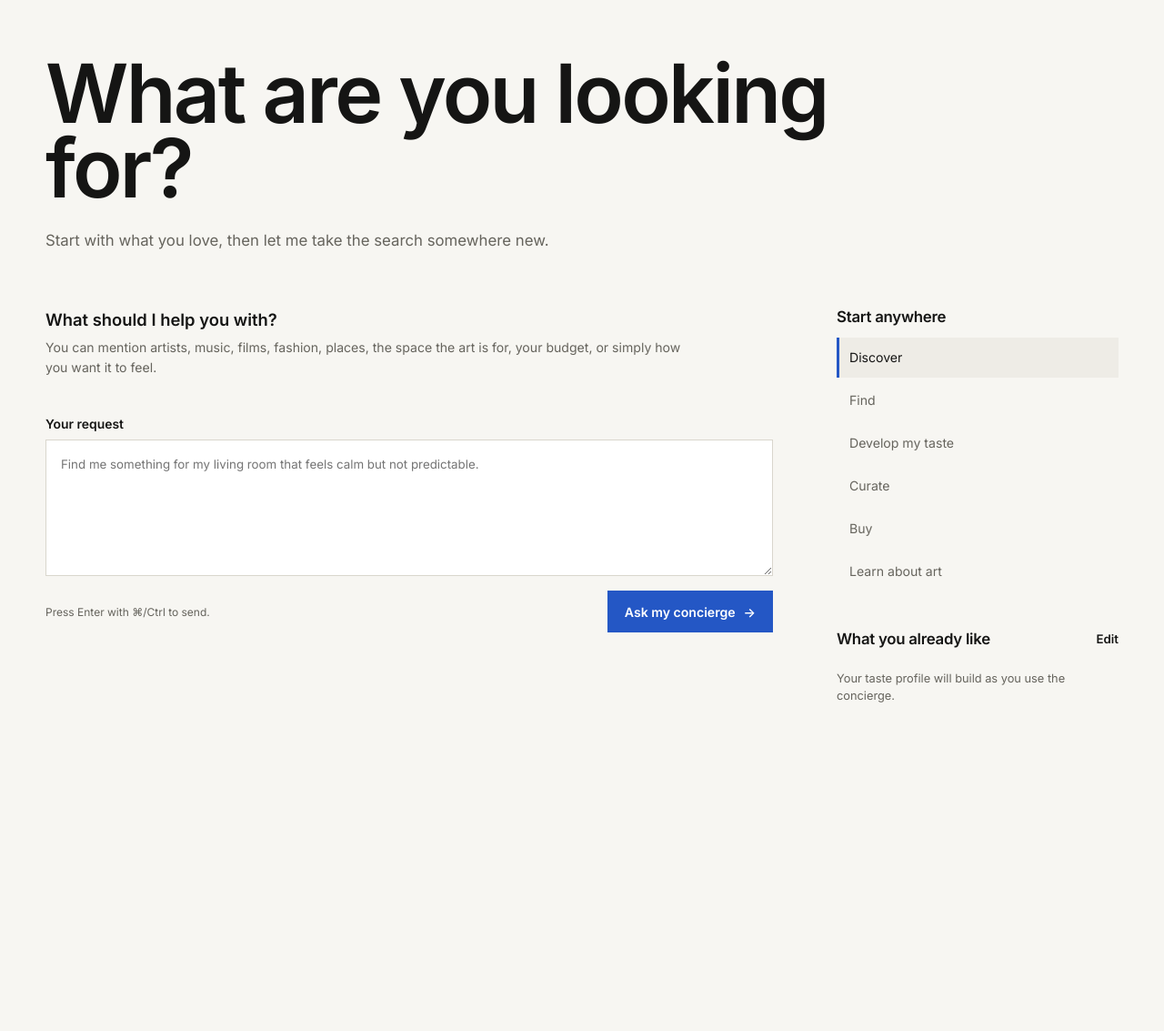
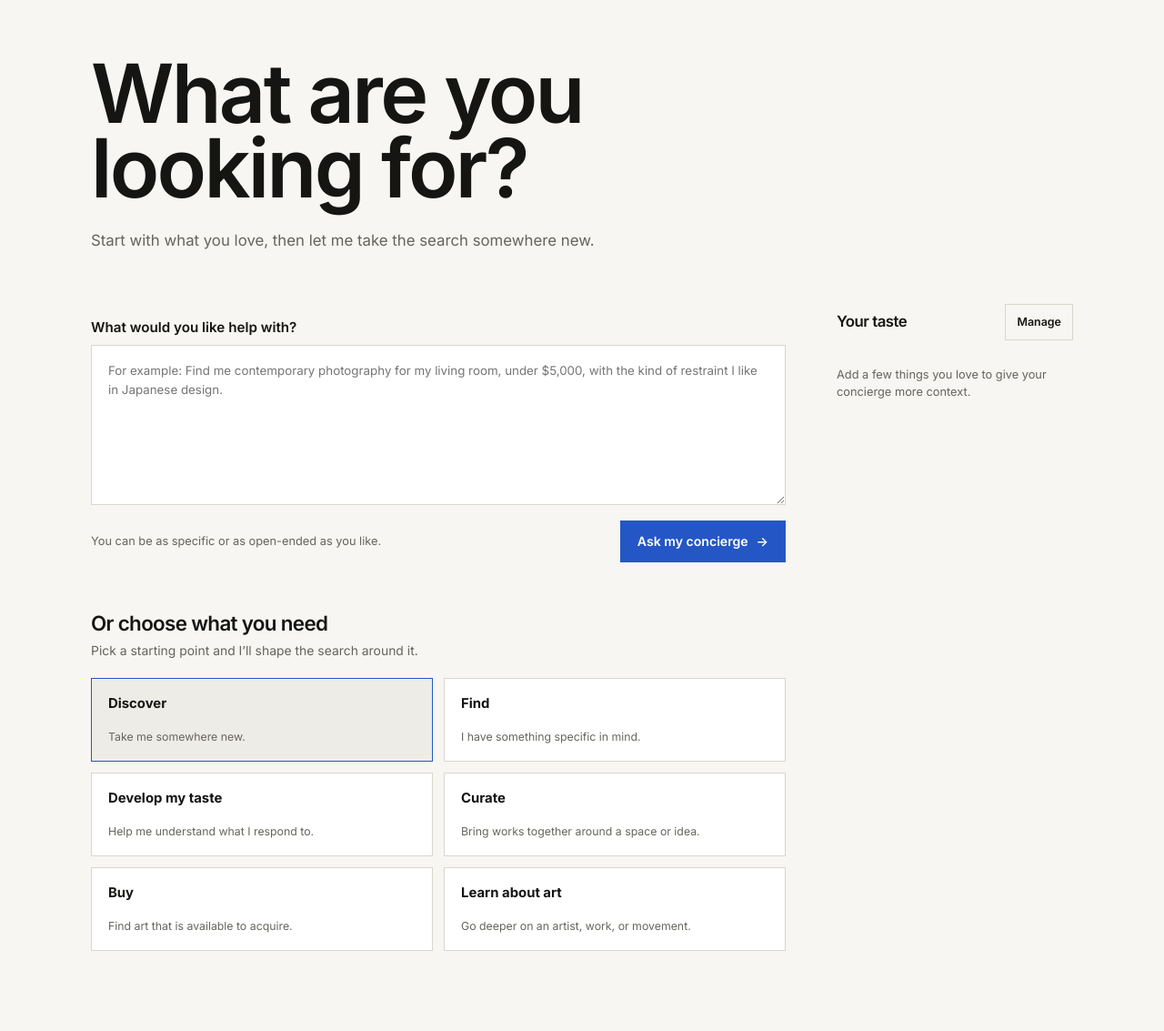
Before and after one commit to edimaudo/ArtCo, a FastAPI app: page /concierge in a window 1280 px wide. Shown: the part 72-1205 px from the top of the page at 91% size. Before the commit the page ends 844 px from the top, so only its background shows below. Run offline with FastAPI, Linux system fonts and the light colour scheme.

Commit message:
Add files via upload

```diff
--- a/static/css/style.css
+++ b/static/css/style.css
@@ -223,60 +223,105 @@ h3 { font-size: 1.15rem; }
   gap: 48px;
   align-items: end;
 }
-.header-action { align-self: end; }
-.concierge-layout {
-  margin-top: 62px;
+.concierge-shell { max-width: 1080px; margin: 0 auto; }
+.concierge-header { max-width: 820px; }
+.concierge-main {
+  margin-top: 54px;
   display: grid;
-  grid-template-columns: minmax(0, 1fr) 310px;
-  gap: 70px;
+  grid-template-columns: minmax(0, 1fr) 260px;
+  gap: 56px;
   align-items: start;
 }
-.conversation-panel { max-width: 820px; }
-.conversation-intro { padding-bottom: 22px; }
-.concierge-prompt { font-size: 1.15rem; font-weight: 600; }
-.conversation-hint { margin-top: 9px; max-width: 720px; color: var(--muted); font-size: .88rem; line-height: 1.55; }
-.conversation-history { display: grid; gap: 18px; margin-bottom: 22px; }
-.conversation-entry { padding: 17px 0; border-top: 1px solid var(--line); }
-.conversation-entry .label { font-size: .76rem; color: var(--muted); margin-bottom: 7px; }
-.conversation-entry p:last-child { font-size: .94rem; line-height: 1.6; }
-.request-composer { margin-top: 22px; }
-.request-composer > label { display: block; margin-bottom: 9px; font-size: .87rem; font-weight: 600; }
+.conversation-panel { min-width: 0; }
+.conversation-history { display: grid; gap: 18px; margin-bottom: 18px; }
+.conversation-entry { padding: 16px 0; }
+.conversation-entry + .conversation-entry { border-top: 1px solid var(--line); }
+.conversation-entry .label { font-size: .78rem; color: var(--muted); margin-bottom: 7px; }
+.conversation-entry p:last-child { font-size: .96rem; line-height: 1.6; }
+.request-composer { margin-top: 0; }
+.request-composer > label { display: block; margin-bottom: 10px; font-size: .95rem; font-weight: 600; }
 .request-composer textarea {
   width: 100%;
-  min-height: 150px;
-  padding: 16px;
+  min-height: 176px;
+  padding: 17px 18px;
   border: 1px solid var(--line);
   background: var(--surface);
   color: var(--text);
   resize: vertical;
-  line-height: 1.55;
+  line-height: 1.6;
 }
-.request-composer textarea:focus { border-color: var(--accent); }
-.composer-footer { margin-top: 12px; display: flex; justify-content: space-between; align-items: center; gap: 20px; }
-#requestHint { color: var(--muted); font-size: .75rem; }
-.context-panel { display: grid; gap: 44px; }
-.context-block { min-width: 0; }
-.context-block h2 { font-size: 1.05rem; letter-spacing: -.015em; }
-.intent-list { margin-top: 14px; display: grid; gap: 3px; }
-.intent-list button {
-  min-height: 44px;
-  padding: 0 11px;
-  border: 0;
-  border-left: 3px solid transparent;
-  background: transparent;
-  color: var(--muted);
+.request-composer textarea:focus-visible { border-color: var(--accent); }
+.composer-footer { margin-top: 13px; display: flex; justify-content: space-between; align-items: center; gap: 20px; }
+#requestHint { color: var(--muted); font-size: .8rem; }
+.service-choices { margin-top: 56px; }
+.service-choices-heading h2 { font-size: 1.4rem; }
+.service-choices-heading p { margin-top: 8px; color: var(--muted); font-size: .87rem; line-height: 1.5; }
+.intent-grid { margin-top: 20px; display: grid; grid-template-columns: repeat(2, minmax(0, 1fr)); gap: 12px; }
+.intent-grid button {
+  min-height: 92px;
+  padding: 18px;
+  display: flex;
+  flex-direction: column;
+  justify-content: space-between;
+  align-items: flex-start;
   text-align: left;
-  font-size: .88rem;
+  border: 1px solid var(--line);
+  background: var(--surface);
+  color: var(--text);
 }
-.intent-list button:hover, .intent-list button[aria-current="true"] { background: var(--surface-2); color: var(--text); border-left-color: var(--accent); }
-.context-heading { display: flex; justify-content: space-between; align-items: center; gap: 16px; }
-.context-heading a { font-size: .83rem; font-weight: 600; text-decoration: none; }
-.context-heading a:hover { color: var(--accent); }
-#savedTaste { margin-top: 13px; }
+.intent-grid button:hover, .intent-grid button:focus-visible, .intent-grid button[aria-current="true"] {
+  border-color: var(--accent);
+  background: var(--surface-2);
+}
+.intent-grid strong { font-size: .93rem; }
+.intent-grid span { margin-top: 8px; color: var(--muted); font-size: .77rem; line-height: 1.45; }
+.concierge-side { min-width: 0; }
+.taste-side-card { padding-top: 2px; }
+.context-heading { display: flex; justify-content: space-between; align-items: center; gap: 14px; }
+.context-heading h2 { font-size: 1.05rem; }
+.compact-button { min-height: 40px; padding: 0 12px; font-size: .78rem; }
+#savedTaste { margin-top: 16px; }
 .context-empty { margin-top: 12px; color: var(--muted); font-size: .8rem; line-height: 1.5; }
 .chips { display: flex; flex-wrap: wrap; gap: 8px; }
-.chip { display: inline-flex; align-items: center; gap: 8px; padding: 7px 10px; background: var(--surface-2); font-size: .76rem; }
-.chip button { border: 0; background: transparent; color: var(--muted); padding: 0; line-height: 1; }
+.chip { display: inline-flex; align-items: center; gap: 8px; padding: 8px 10px; background: var(--surface-2); font-size: .77rem; }
+.chip button { min-width: 28px; min-height: 28px; border: 0; background: transparent; color: var(--muted); padding: 0; line-height: 1; }
+
+/* Saved + Taste */
+.saved-library { margin-top: 56px; }
+.saved-library-heading { display: flex; align-items: end; justify-content: space-between; gap: 24px; }
+.saved-library-heading h2 { font-size: 1.45rem; }
+.saved-count { color: var(--muted); font-size: .8rem; }
+.saved-page .art-grid { margin-top: 20px; grid-template-columns: repeat(4, minmax(0, 1fr)); }
+.taste-workspace {
+  margin-top: 58px;
+  display: grid;
+  grid-template-columns: minmax(0, 1fr) 290px;
+  gap: 64px;
+  align-items: start;
+}
+.taste-editor { min-width: 0; }
+.taste-section-heading h2 { font-size: 1.45rem; }
+.taste-section-heading p, .taste-side p { margin-top: 9px; color: var(--muted); font-size: .87rem; line-height: 1.55; }
+.reference-entry {
+  margin-top: 28px;
+  min-height: 56px;
+  padding: 10px 0;
+  display: flex;
+  flex-wrap: wrap;
+  align-items: center;
+  gap: 8px;
+  border-bottom: 1px solid var(--text);
+}
+#tasteInput { min-width: 240px; flex: 1; border: 0; background: transparent; padding: 9px 0; color: var(--text); }
+#tasteInput:focus-visible { outline: 3px solid color-mix(in srgb, var(--accent) 42%, transparent); outline-offset: 3px; }
+.field-note { margin-top: 9px; color: var(--muted); font-size: .76rem; }
+.field-label { display: block; margin-top: 34px; margin-bottom: 10px; font-size: .9rem; font-weight: 600; }
+#tasteNotes { width: 100%; padding: 15px 16px; min-height: 170px; resize: vertical; line-height: 1.55; }
+.taste-save-row { margin-top: 16px; }
+.taste-side { display: grid; gap: 22px; padding-top: 2px; }
+.taste-profile-card { min-width: 0; }
+.taste-profile-actions { display: grid; gap: 10px; }
+.taste-profile-actions .secondary-button { width: 100%; }
 
 /* Results */
 .results-heading { align-items: center; }
@@ -381,8 +426,7 @@ input:focus-visible, select:focus-visible, textarea:focus-visible, button:focus-
 @media (max-width: 980px) {
   .topbar { grid-template-columns: auto 1fr auto; }
   .primary-nav { justify-self: center; }
-  .home-workspace, .concierge-layout, .taste-workspace, .refine-panel { grid-template-columns: 1fr; }
-  .context-panel, .taste-side { grid-template-columns: repeat(2, minmax(0, 1fr)); }
+  .home-workspace, .concierge-main, .taste-workspace, .refine-panel { grid-template-columns: 1fr; }
   .art-grid, .saved-page .art-grid { grid-template-columns: repeat(3, minmax(0, 1fr)); }
   .refine-row { max-width: 760px; }
 }
@@ -401,8 +445,9 @@ input:focus-visible, select:focus-visible, textarea:focus-visible, button:focus-
   .workspace-header { gap: 28px; }
   .header-action, .header-actions-group { width: 100%; }
   .header-actions-group .secondary-button, .header-actions-group .primary-button { flex: 1; }
-  .conversation-layout, .context-panel, .taste-side { grid-template-columns: 1fr; }
-  .context-panel { gap: 30px; }
+  .intent-grid { grid-template-columns: 1fr; }
+  .concierge-main { gap: 42px; }
+  .taste-side { gap: 18px; }
   .composer-footer, .refine-row { align-items: stretch; flex-direction: column; }
   .composer-footer .primary-button, .refine-row .primary-button { width: 100%; }
   .taste-summary { grid-template-columns: 1fr; }
--- a/static/js/app.js
+++ b/static/js/app.js
@@ -380,6 +380,8 @@
   function renderSavedPage() {
     const grid = $('#savedGrid');
     if (!grid) return;
+    const count = $('#savedCount');
+    if (count) count.textContent = state.saved.length ? `${state.saved.length} saved work${state.saved.length === 1 ? '' : 's'}` : '';
     if (!state.saved.length) {
       grid.innerHTML = '<p class="empty-state">You have not saved any works yet. Start a conversation with your concierge to find something worth keeping.</p>';
       return;
--- a/templates/concierge.html
+++ b/templates/concierge.html
@@ -1,53 +1,56 @@
 {% extends "base.html" %}
-{% block title %}ArtCo | Your Concierge{% endblock %}
+{% block title %}ArtCo | Concierge{% endblock %}
 {% block content %}
 <section class="workspace-page shell concierge-page">
-  <div class="workspace-header">
+  <div class="concierge-shell">
+    <header class="concierge-header">
       <div>
-      <h1 id="conciergeTitle">What are you looking for?</h1>
-      <p class="lede" id="conciergeLede">Start naturally. Give me as much or as little as you know.</p>
+        <h1 id="conciergeTitle">What can I help you find?</h1>
+        <p class="lede" id="conciergeLede">Tell me what you are looking for, what you love, or how you want the art to feel. I’ll take it from there.</p>
       </div>
-  </div>
+    </header>
 
-  <div class="concierge-layout">
+    <div class="concierge-main">
       <section class="conversation-panel" aria-labelledby="conversationHeading">
         <h2 id="conversationHeading" class="sr-only">Concierge conversation</h2>
-      <div id="conversationIntro" class="conversation-intro">
-        <p class="concierge-prompt">What should I help you with?</p>
-        <p class="conversation-hint">You can mention artists, music, films, fashion, places, the space the art is for, your budget, or simply how you want it to feel.</p>
-      </div>
-      <div id="conversationHistory" class="conversation-history"></div>
+        <div id="conversationHistory" class="conversation-history" aria-live="polite"></div>
+
         <form id="requestForm" class="request-composer">
-        <label for="requestInput">Your request</label>
-        <textarea id="requestInput" rows="5" placeholder="Find me something for my living room that feels calm but not predictable."></textarea>
+          <label for="requestInput">What would you like help with?</label>
+          <textarea id="requestInput" rows="6" placeholder="For example: Find me contemporary photography for my living room, under $5,000, with the kind of restraint I like in Japanese design."></textarea>
           <div class="composer-footer">
-          <span id="requestHint">Press Enter with ⌘/Ctrl to send.</span>
+            <span id="requestHint">You can be as specific or as open-ended as you like.</span>
             <button class="primary-button" type="submit">Ask my concierge <span aria-hidden="true">→</span></button>
           </div>
         </form>
+
+        <div class="service-choices" aria-labelledby="serviceHeading">
+          <div class="service-choices-heading">
+            <h2 id="serviceHeading">Or choose what you need</h2>
+            <p>Pick a starting point and I’ll shape the search around it.</p>
+          </div>
+          <div class="intent-grid" id="intentList">
+            <button type="button" data-intent="discover"><strong>Discover</strong><span>Take me somewhere new.</span></button>
+            <button type="button" data-intent="find"><strong>Find</strong><span>I have something specific in mind.</span></button>
+            <button type="button" data-intent="taste"><strong>Develop my taste</strong><span>Help me understand what I respond to.</span></button>
+            <button type="button" data-intent="curate"><strong>Curate</strong><span>Bring works together around a space or idea.</span></button>
+            <button type="button" data-intent="buy"><strong>Buy</strong><span>Find art that is available to acquire.</span></button>
+            <button type="button" data-intent="learn"><strong>Learn about art</strong><span>Go deeper on an artist, work, or movement.</span></button>
+          </div>
+        </div>
       </section>
 
-    <aside class="context-panel" aria-label="Request context">
-      <div class="context-block">
-        <h2>Start anywhere</h2>
-        <div class="intent-list" id="intentList">
-          <button type="button" data-intent="discover">Discover</button>
-          <button type="button" data-intent="find">Find</button>
-          <button type="button" data-intent="taste">Develop my taste</button>
-          <button type="button" data-intent="curate">Curate</button>
-          <button type="button" data-intent="buy">Buy</button>
-          <button type="button" data-intent="learn">Learn about art</button>
-        </div>
-      </div>
-      <div class="context-block" id="savedTasteBlock">
+      <aside class="concierge-side" aria-label="Your taste">
+        <div class="taste-side-card">
           <div class="context-heading">
-          <h2>What you already like</h2>
-          <a href="/taste">Edit</a>
+            <h2>Your taste</h2>
+            <a class="secondary-button compact-button" href="/taste">Manage</a>
           </div>
           <div id="savedTaste" class="chips"></div>
-        <p id="savedTasteEmpty" class="context-empty">Your taste profile will build as you use the concierge.</p>
+          <p id="savedTasteEmpty" class="context-empty">Add a few things you love to give your concierge more context.</p>
         </div>
       </aside>
     </div>
+  </div>
 </section>
 {% endblock %}
--- a/templates/index.html
+++ b/templates/index.html
@@ -13,7 +13,7 @@
   <section class="home-services" aria-labelledby="servicesHeading">
     <div class="section-heading">
       <h2 id="servicesHeading">What can I help you with?</h2>
-      <p>Start anywhere. Your concierge keeps the context as you come back.</p>
+      <p>Choose a service. Your concierge keeps the context as you return.</p>
     </div>
     <div class="service-grid">
       <a class="service-card" href="/concierge?intent=discover&new=1"><strong>Discover</strong><span>Take me somewhere new.</span></a>
```
Also changed, not shown: templates/saved.html (+14 -7 lines), templates/taste.html (+32 -20 lines). Lines whose indentation alone changed are shown as unchanged.
